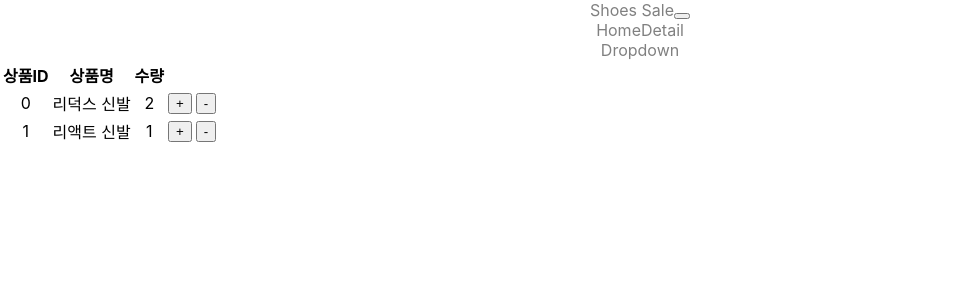
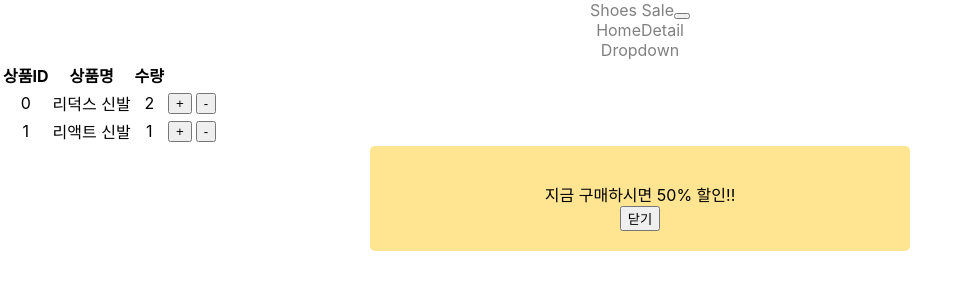
Before and after one commit to Baeju0/shop, a React (Create React App) app: page /cart in a window 1280 px wide. Shown: the top 300 px of the page, without its empty margins (0-970 px from the left). Built offline with nearby package versions, Linux system fonts and the light colour scheme; the HTML template or start-up script is replaced by a standard one.

Commit message:
combineReducers

```diff
--- a/src/Cart.js
+++ b/src/Cart.js
@@ -40,15 +40,23 @@ function Cart(props) {
                     </tr> */}
                 </tbody>
             </Table>
+
+            <div className="my-alert2">
+                <p>지금 구매하시면 50% 할인!!</p>
+                <button>닫기</button>
+            </div>
         </div>
     )
 }
 
 // 컴포넌트에서 index.js store에 있는 state 사용하기
 // store 안에 있던 데이터를 다 가져와서 props처럼 만들어주는 함수
+// reducer 여러 개 합치면 store 데이터 뽑아쓸 때 오류남
+// store 데이터는 { reducer:0, reducer2:0 } 이렇게 생김
 function hamsu(state) {
     return {
-        state : state
+        // store 데이터에서 뽑아야되기 때문에 ↓state.reducer라고 써야됨
+        state : state.reducer
     }
 }
 export default connect(hamsu)(Cart)
--- a/src/index.js
+++ b/src/index.js
@@ -8,8 +8,15 @@ import { BrowserRouter } from 'react-router-dom'; //HashRouter도 있는데 Hash
 
 //redux 사용하기 (값 공유하기 위해)
 import {Provider} from 'react-redux';
-import { createStore } from 'redux';
+import { combineReducers, createStore } from 'redux';
 import { type } from '@testing-library/user-event/dist/type';
+
+//알림창 상태 저장하는 state + reducer 만들기
+let alertBase = true;
+
+function reducer2(state = alertBase, action) {
+  return state
+}
 
 let defaultState = [
   {id:0, name : '리덕스 신발', quan: 2},
@@ -44,7 +51,8 @@ function reducer(state = defaultState, action) {
 
 
 // Redux 왜 사용? 복잡한 props 전송 필요할 필요가 없다!
-let store = createStore(reducer)
+// reducer 더 만들었으면 combineReducers({}) 사용하기(import 해오기)
+let store = createStore(combineReducers({reducer, reducer2}));
 
 
 ReactDOM.render(
```
